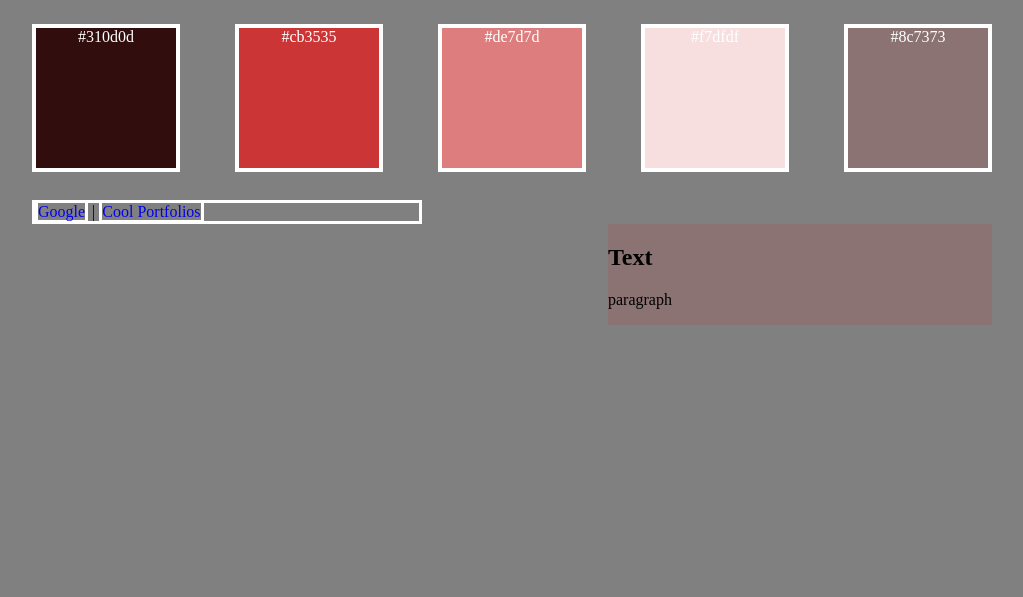
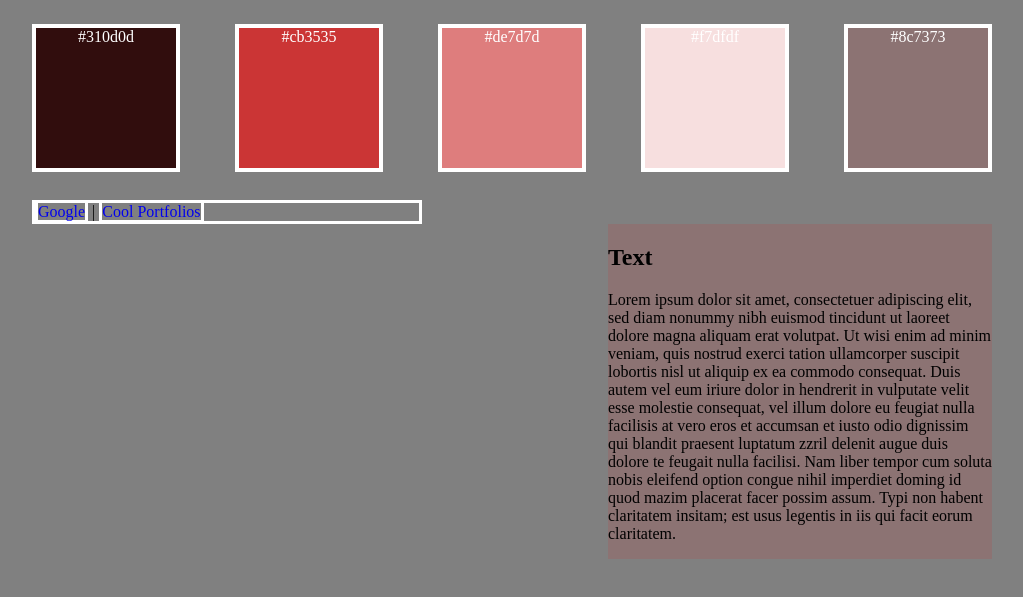
Before and after one commit to zeemclean/ywbc_patterns, a plain HTML site: page index.html in a window 1280 px wide. Shown: the part 83-680 px from the top of the page, without its empty margins (128-1151 px from the left). Drawn offline with Linux system fonts and the light colour scheme.

Commit message:
added filler text in text box

```diff
--- a/index.html
+++ b/index.html
@@ -20,7 +20,7 @@
 			</section>
 			<section id="text" class="rosegrey">
 				<h1>Text</h1>
-				<p>paragraph</p>
+				<p>Lorem ipsum dolor sit amet, consectetuer adipiscing elit, sed diam nonummy nibh euismod tincidunt ut laoreet dolore magna aliquam erat volutpat. Ut wisi enim ad minim veniam, quis nostrud exerci tation ullamcorper suscipit lobortis nisl ut aliquip ex ea commodo consequat. Duis autem vel eum iriure dolor in hendrerit in vulputate velit esse molestie consequat, vel illum dolore eu feugiat nulla facilisis at vero eros et accumsan et iusto odio dignissim qui blandit praesent luptatum zzril delenit augue duis dolore te feugait nulla facilisi. Nam liber tempor cum soluta nobis eleifend option congue nihil imperdiet doming id quod mazim placerat facer possim assum. Typi non habent claritatem insitam; est usus legentis in iis qui facit eorum claritatem. </p>
 			</section>
 		</main>
 	</body>
```
